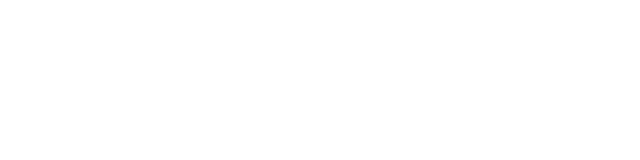
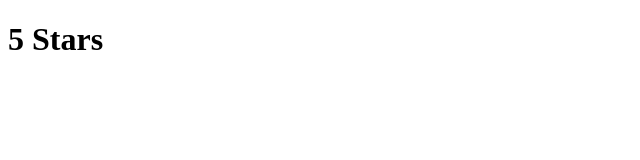
Before and after one commit to tandha/project-atelier, a React app: page / in a window 1280 px wide. Shown: the top 160 px of the page, without its empty margins (0-640 px from the left). Built offline with nearby package versions, Linux system fonts and the light colour scheme; the HTML template or start-up script is replaced by a standard one.

Commit message:
Added star-rating.jsx component to be reused where needed

```diff
--- a/client/src/components/app.jsx
+++ b/client/src/components/app.jsx
@@ -5,6 +5,7 @@ import ProductOverview from './product_overview/overview.jsx';
 import QuestionsAndAnswers from './questions_and_answers/q&a.jsx';
 import RatingsAndReviews from './ratings_and_reviews/ratings&reviews.jsx';
 import RelatedItemsOutfitCreation from './related_items_outfit_creation/related_items&outfit.jsx';
+import StarRating from './star-rating.jsx';
 
 class App extends React.Component {
   constructor(props) {
@@ -20,7 +21,11 @@ class App extends React.Component {
 
 
   render() {
-    return ( <div></div> );
+    return (
+      <div>
+        <ProductOverview starRating={<StarRating />}/>
+      </div>
+    );
   }
 }
 
--- a/client/src/components/product_overview/overview.jsx
+++ b/client/src/components/product_overview/overview.jsx
@@ -0,0 +1,10 @@
+import React from 'react';
+const ProductOverview = (props) => {
+  return (
+    <div>
+      {props.starRating}
+    </div>
+  );
+};
+
+export default ProductOverview;
--- /dev/null
+++ b/client/src/components/star-rating.jsx
@@ -0,0 +1,10 @@
+import React from 'react';
+const StarRating = (props) => {
+  return (
+    <div>
+      <h1>5 Stars</h1>
+    </div>
+  );
+};
+
+export default StarRating;
```
